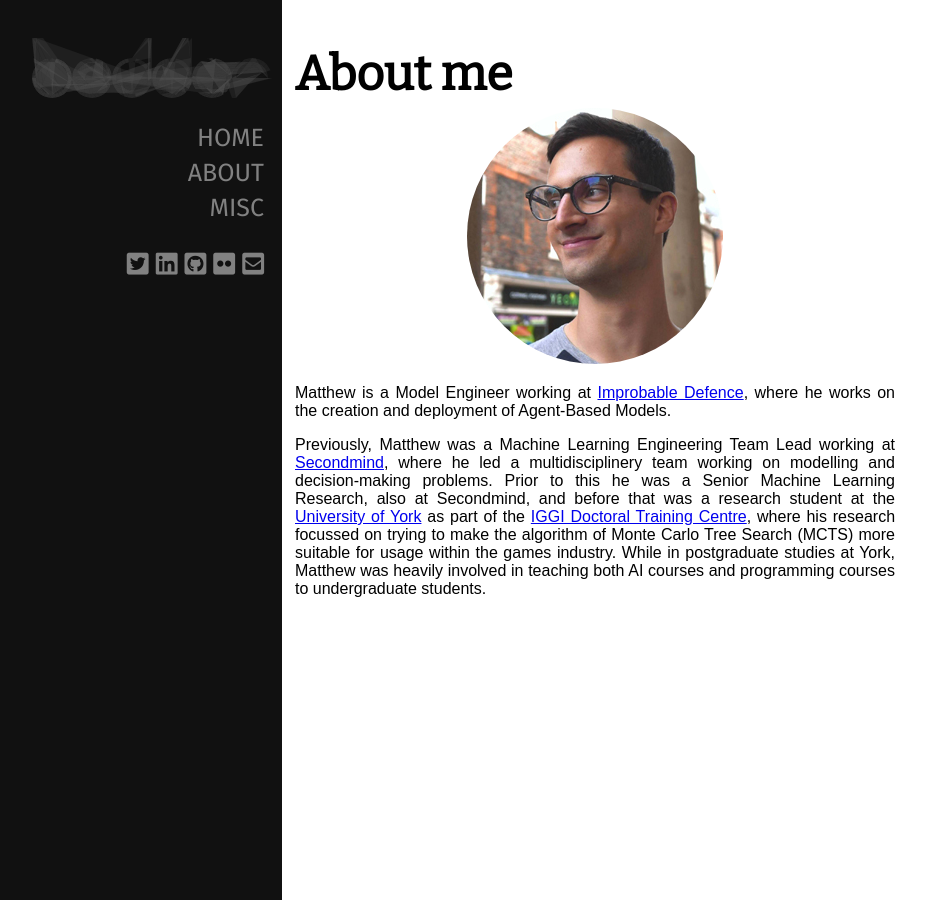
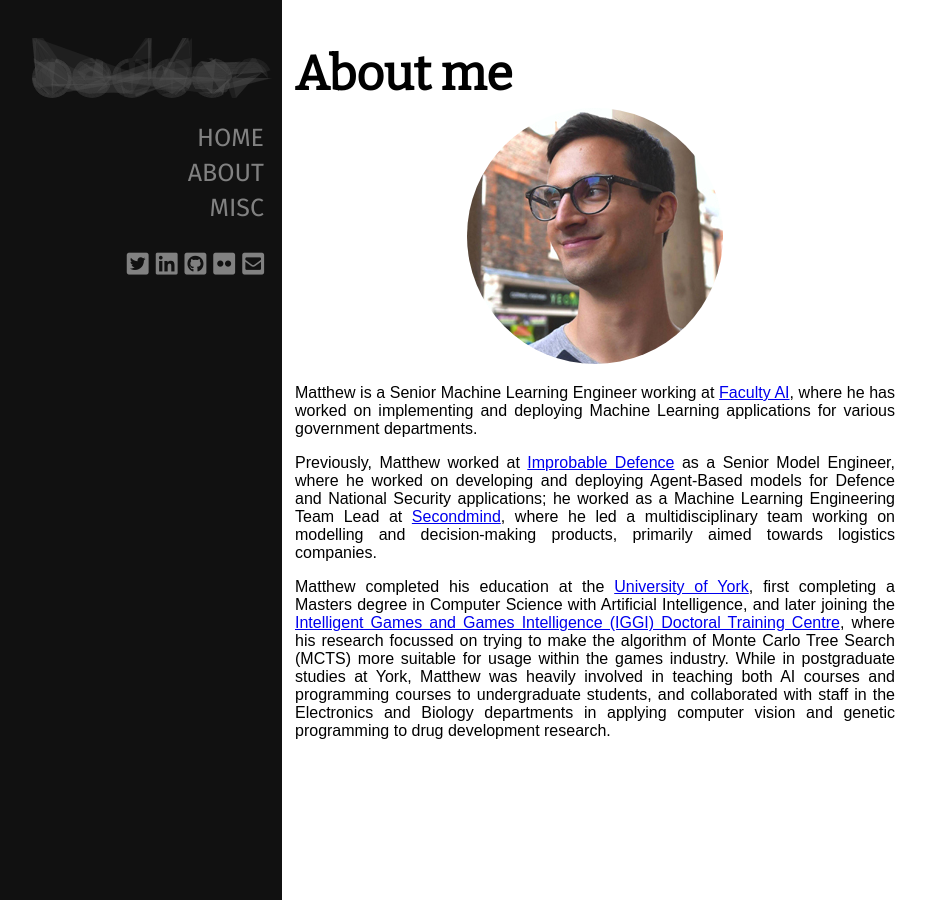
Before and after one commit to bedder/bedder.github.io, a Jekyll site: the page built from about/index.md, in a window 1280 px wide. Shown: the whole page, without its empty margins (18-944 px from the left). Built offline with Jekyll 4.4.1, drawn with Linux system fonts in a browser that asks for light colours; nearby versions of some CDN libraries.

Commit message:
Update About page

```diff
--- a/about/index.md
+++ b/about/index.md
@@ -9,6 +9,8 @@ css: |
 	<img src="/resources/ProfilePicture-256.jpg" alt="A picture of Matthew Bedder, with him looking a lot younger than he currently is." style="border-radius:50%;"/>
 </div>
 
-Matthew is a Model Engineer working at [Improbable Defence](https://defence.improbable.io/), where he works on the creation and deployment of Agent-Based Models.
+Matthew is a Senior Machine Learning Engineer working at [Faculty AI](https://faculty.ai/), where he has worked on implementing and deploying Machine Learning applications for various government departments.
 
-Previously, Matthew was a Machine Learning Engineering Team Lead working at [Secondmind](https://www.secondmind.ai/), where he led a multidisciplinery team working on modelling and decision-making problems. Prior to this he was a Senior Machine Learning Research, also at Secondmind, and before that was a research student at the [University of York](https://www.cs.york.ac.uk) as part of the [IGGI Doctoral Training Centre](http://www.iggi.org.uk), where his research focussed on trying to make the algorithm of Monte Carlo Tree Search (MCTS) more suitable for usage within the games industry. While in postgraduate studies at York, Matthew was heavily involved in teaching both AI courses and programming courses to undergraduate students.
+Previously, Matthew worked at [Improbable Defence](https://defence.improbable.io/) as a Senior Model Engineer, where he worked on developing and deploying Agent-Based models for Defence and National Security applications; he worked as a Machine Learning Engineering Team Lead at [Secondmind](https://www.secondmind.ai/), where he led a multidisciplinary team working on modelling and decision-making products, primarily aimed towards logistics companies.
+
+Matthew completed his education at the [University of York](https://www.cs.york.ac.uk), first completing a Masters degree in Computer Science with Artificial Intelligence, and later joining the [Intelligent Games and Games Intelligence (IGGI) Doctoral Training Centre](http://www.iggi.org.uk), where his research focussed on trying to make the algorithm of Monte Carlo Tree Search (MCTS) more suitable for usage within the games industry. While in postgraduate studies at York, Matthew was heavily involved in teaching both AI courses and programming courses to undergraduate students, and collaborated with staff in the Electronics and Biology departments in applying computer vision and genetic programming to drug development research.
```
